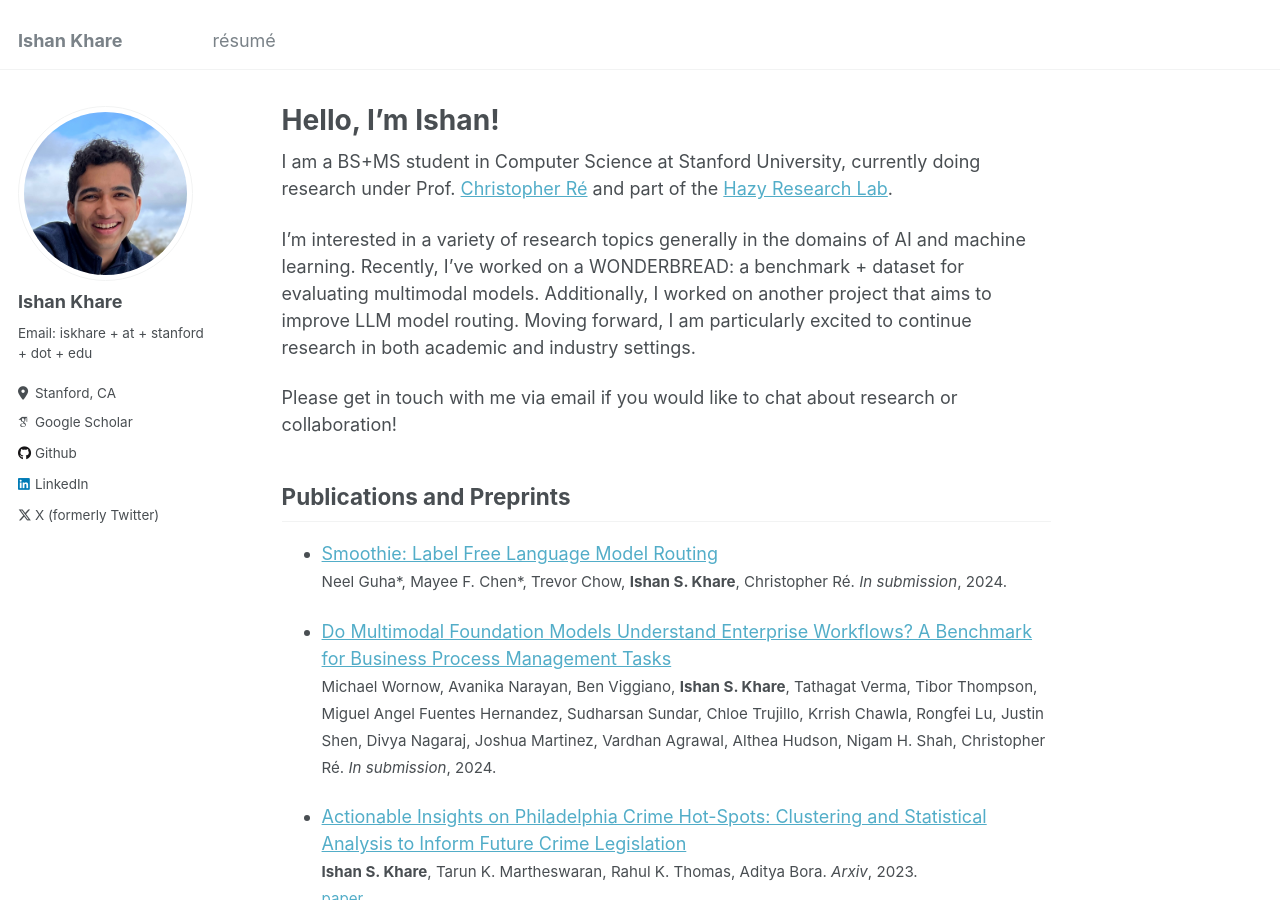
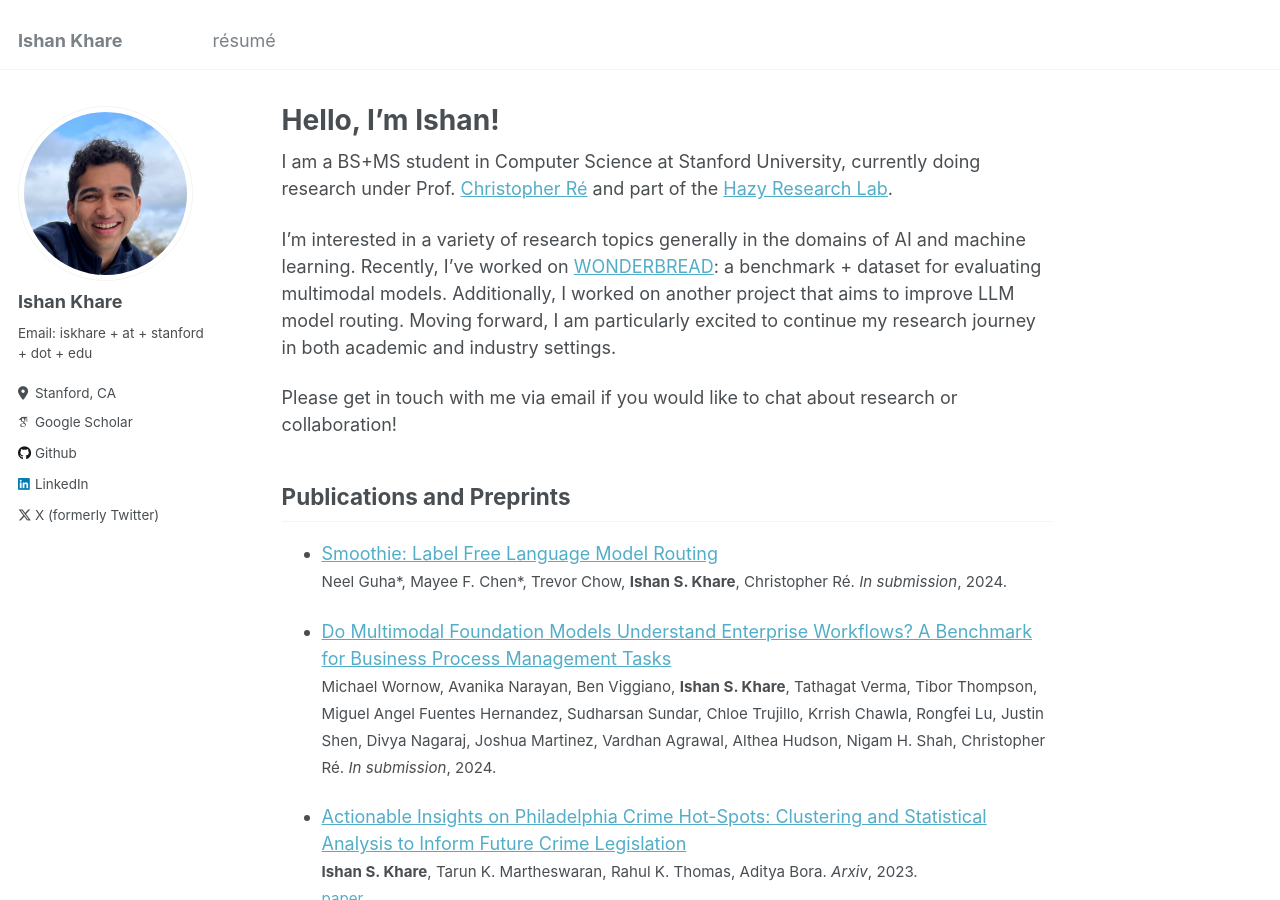
Before and after one commit to iskhare/iskhare.github.io, a Jekyll site: the page built from _pages/about.md, in a window 1280 px wide and 900 px high. Built offline with Jekyll 4.4.1, drawn with Linux system fonts in a browser that asks for light colours; some web fonts are replaced.

Commit message:
Update about.md

```diff
--- a/_pages/about.md
+++ b/_pages/about.md
@@ -10,7 +10,7 @@ redirect_from:
 
 I am a BS+MS student in Computer Science at Stanford University, currently doing research under Prof. [Christopher Ré](https://cs.stanford.edu/~chrismre/) and part of the [Hazy Research Lab](https://hazyresearch.stanford.edu/).
 
-I'm interested in a variety of research topics generally in the domains of AI and machine learning. Recently, I've worked on a WONDERBREAD: a benchmark + dataset for evaluating multimodal models. Additionally, I worked on another project that aims to improve LLM model routing. Moving forward, I am particularly excited to continue research in both academic and industry settings.
+I'm interested in a variety of research topics generally in the domains of AI and machine learning. Recently, I've worked on [WONDERBREAD](https://hazyresearch.stanford.edu/wonderbread-website/): a benchmark + dataset for evaluating multimodal models. Additionally, I worked on another project that aims to improve LLM model routing. Moving forward, I am particularly excited to continue my research journey in both academic and industry settings.
 
 Please get in touch with me via email if you would like to chat about research or collaboration!
 
```
